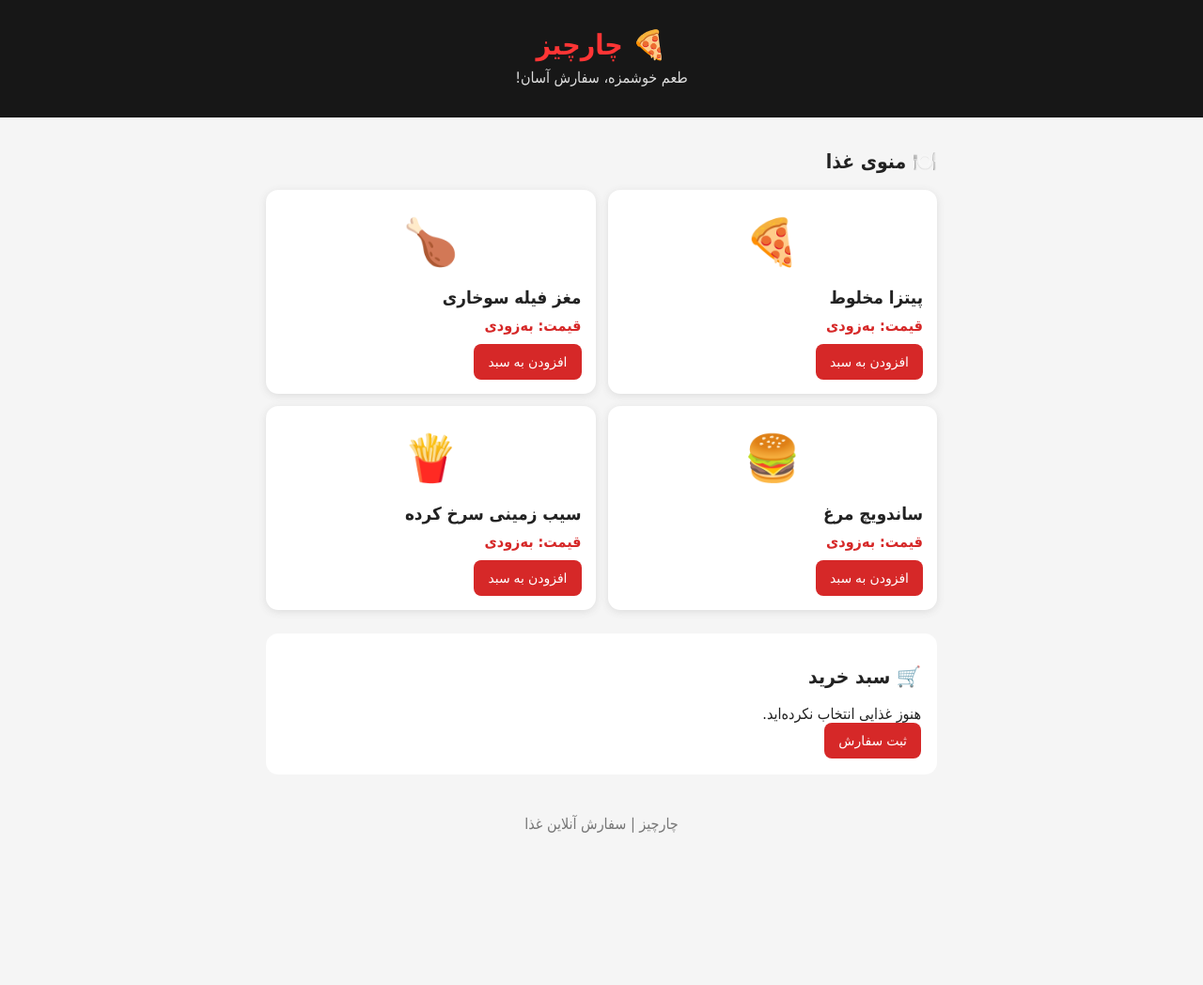
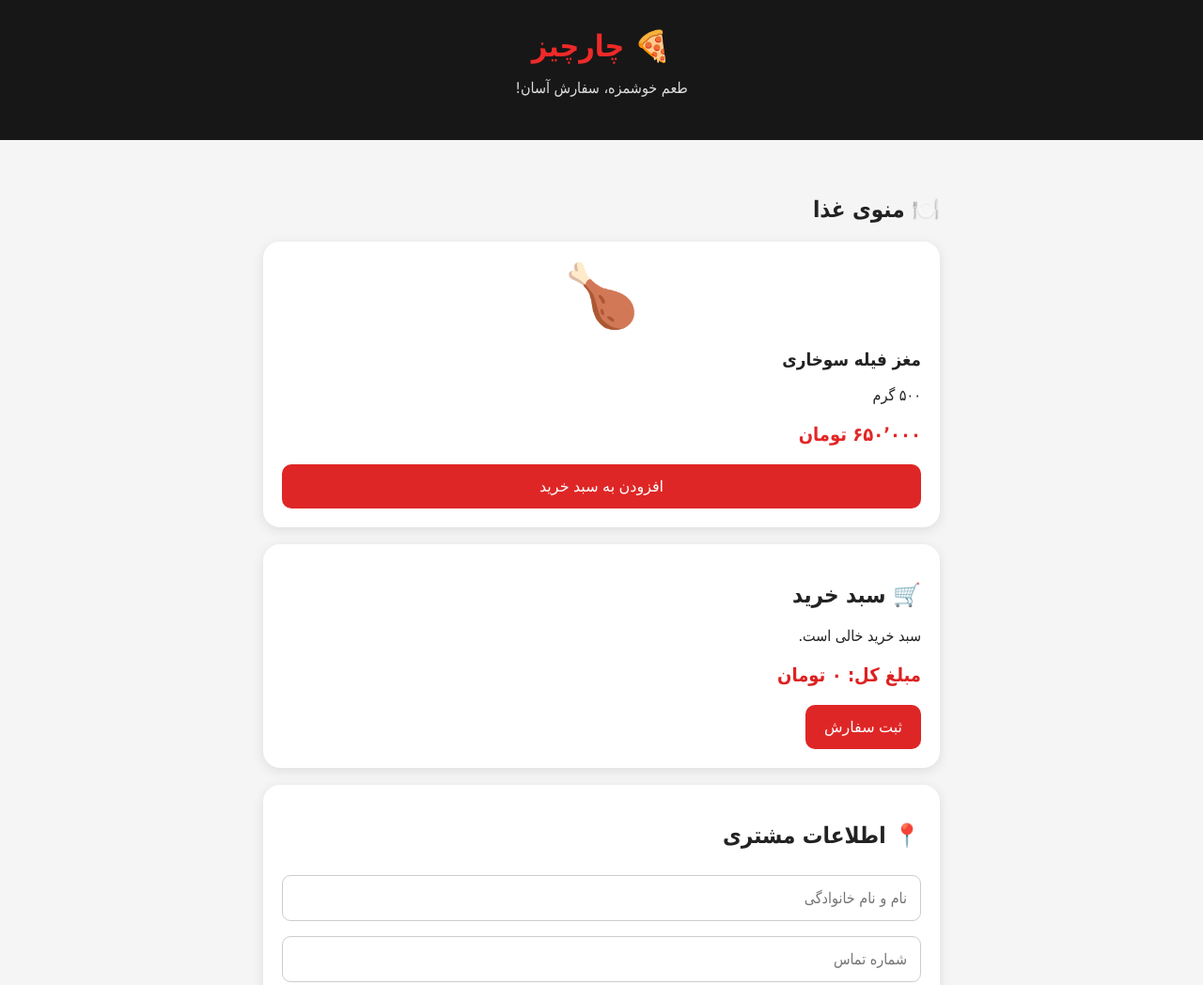
Before and after one commit to amitatwe/charcheez-order-app, a plain HTML site: page index.html in a window 1280 px wide. Shown: the top 1048 px of the page at 94% size. Before the commit the page ends 911 px from the top, so only its background shows below. Drawn offline with Linux system fonts and the light colour scheme.

Commit message:
Update index.html

```diff
--- a/index.html
+++ b/index.html
@@ -3,27 +3,25 @@
 <html lang="fa" dir="rtl">
 <head>
 <meta charset="UTF-8">
-<meta name="viewport" content="width=device-width, initial-scale=1.0">
+<meta name="viewport" content="width=device-width, initial-scale=1">
 <title>چارچیز | سفارش آنلاین</title>
 <style>
 *{box-sizing:border-box}
-body{margin:0;background:#f5f5f5;color:#222;font-family:Tahoma,Arial,sans-serif}
-header{background:#171717;color:white;padding:25px 18px;text-align:center}
-header h1{font-size:30px;margin:5px;color:#ff3535}
-header p{color:#ddd;margin:8px}
-.container{max-width:750px;margin:auto;padding:18px}
-h2{font-size:21px}
-.menu{display:grid;grid-template-columns:1fr 1fr;gap:13px}
-.item{background:white;border-radius:13px;padding:15px;box-shadow:0 2px 8px #ddd}
-.item .emoji{font-size:48px;text-align:center;padding:12px}
-.item h3{margin:8px 0}
-.price{color:#d62828;font-weight:bold;margin:10px 0}
-button{border:0;background:#d62828;color:white;padding:11px 15px;border-radius:8px;font-size:14px;cursor:pointer}
-.cart{background:white;padding:17px;border-radius:13px;margin-top:25px}
-.cart p{border-bottom:1px solid #eee;padding:8px}
-.total{font-weight:bold;font-size:18px}
-footer{text-align:center;padding:25px;color:#777}
-@media(max-width:380px){.menu{grid-template-columns:1fr}}
+body{margin:0;background:#f5f5f5;color:#222;font-family:tahoma,Arial}
+header{background:#171717;color:white;text-align:center;padding:30px 15px}
+header h1{color:#ef2929;font-size:32px;margin:0}
+header p{color:#ddd}
+main{max-width:750px;margin:25px auto;padding:15px}
+h2{margin-bottom:20px}
+.item,.cart{background:white;border-radius:18px;padding:20px;margin-bottom:18px;box-shadow:0 3px 12px #ddd}
+.emoji{text-align:center;font-size:65px}
+.price{color:#e32626;font-size:20px;font-weight:bold}
+button{border:0;border-radius:10px;background:#df2626;color:white;padding:14px 20px;font-size:16px;cursor:pointer}
+button:active{opacity:.7}
+.item button{width:100%}
+input,textarea{width:100%;padding:14px;margin:8px 0;border:1px solid #ccc;border-radius:9px;font:inherit}
+.total{font-size:20px;font-weight:bold;color:#d22}
+footer{text-align:center;background:#171717;color:white;padding:20px}
 </style>
 </head>
 <body>
@@ -33,44 +31,30 @@ footer{text-align:center;padding:25px;color:#777}
 <p>طعم خوشمزه، سفارش آسان!</p>
 </header>
 
-<main class="container">
+<main>
 <h2>🍽️ منوی غذا</h2>
-
-<div class="menu">
-<div class="item">
-<div class="emoji">🍕</div>
-<h3>پیتزا مخلوط</h3>
-<div class="price">قیمت: به‌زودی</div>
-<button onclick="add('پیتزا مخلوط')">افزودن به سبد</button>
-</div>
 
 <div class="item">
 <div class="emoji">🍗</div>
 <h3>مغز فیله سوخاری</h3>
-<div class="price">قیمت: به‌زودی</div>
-<button onclick="add('مغز فیله سوخاری')">افزودن به سبد</button>
+<p>۵۰۰ گرم</p>
+<p class="price">۶۵۰٬۰۰۰ تومان</p>
+<button onclick="addFood()">افزودن به سبد خرید</button>
 </div>
 
-<div class="item">
-<div class="emoji">🍔</div>
-<h3>ساندویچ مرغ</h3>
-<div class="price">قیمت: به‌زودی</div>
-<button onclick="add('ساندویچ مرغ')">افزودن به سبد</button>
+<div class="cart">
+<h2>🛒 سبد خرید</h2>
+<div id="cart">سبد خرید خالی است.</div>
+<p class="total" id="total">مبلغ کل: ۰ تومان</p>
+<button onclick="checkout()">ثبت سفارش</button>
 </div>
 
-<div class="item">
-<div class="emoji">🍟</div>
-<h3>سیب زمینی سرخ کرده</h3>
-<div class="price">قیمت: به‌زودی</div>
-<button onclick="add('سیب زمینی سرخ کرده')">افزودن به سبد</button>
+<div class="cart">
+<h2>📍 اطلاعات مشتری</h2>
+<input id="name" placeholder="نام و نام خانوادگی">
+<input id="phone" placeholder="شماره تماس" inputmode="tel">
+<textarea id="address" placeholder="آدرس کامل محل تحویل"></textarea>
 </div>
-</div>
-
-<section class="cart">
-<h2>🛒 سبد خرید</h2>
-<div id="cart">هنوز غذایی انتخاب نکرده‌اید.</div>
-<button onclick="checkout()">ثبت سفارش</button>
-</section>
 </main>
 
 <footer>
@@ -78,27 +62,51 @@ footer{text-align:center;padding:25px;color:#777}
 </footer>
 
 <script>
-let foods=[];
-function add(name){
-foods.push(name);
+let count=0;
+const price=650000;
+
+function addFood(){
+count++;
 showCart();
 }
+
+function removeFood(){
+count=Math.max(0,count-1);
+showCart();
+}
+
 function showCart(){
-let cart=document.getElementById('cart');
-cart.innerHTML='';
-foods.forEach((food,index)=>{
-let p=document.createElement('p');
-p.textContent=(index+1)+'. '+food;
-cart.appendChild(p);
-});
-if(foods.length===0) cart.textContent='سبد خرید خالی است.';
+let cart=document.getElementById("cart");
+if(count===0){
+cart.innerHTML="سبد خرید خالی است.";
+}else{
+cart.innerHTML=
+"مغز فیله سوخاری ۵۰۰ گرم × "+count+
+"<br><br><button onclick='removeFood()'>حذف یک عدد</button>";
 }
+document.getElementById("total").innerText=
+"مبلغ کل: "+(count*price).toLocaleString("fa-IR")+" تومان";
+}
+
 function checkout(){
-if(foods.length===0){
-alert('ابتدا یک غذا انتخاب کنید.');
+let name=document.getElementById("name").value.trim();
+let phone=document.getElementById("phone").value.trim();
+let address=document.getElementById("address").value.trim();
+
+if(count===0){alert("سبد خرید خالی است");return;}
+if(!name||!phone||!address){
+alert("لطفاً اطلاعات مشتری را کامل کنید");
 return;
 }
-alert('سفارش شما:\n'+foods.join('\n')+'\n\nاین نسخه آزمایشی است؛ اتصال ثبت سفارش را در مرحله بعد انجام می‌دهیم.');
+
+alert(
+"سفارش شما آماده ثبت است.\n"+
+"نام: "+name+"\n"+
+"تلفن: "+phone+"\n"+
+"آدرس: "+address+"\n"+
+"مغز فیله سوخاری: "+count+" عدد\n"+
+"مبلغ: "+(count*price).toLocaleString("fa-IR")+" تومان"
+);
 }
 </script>
 </body>
```
